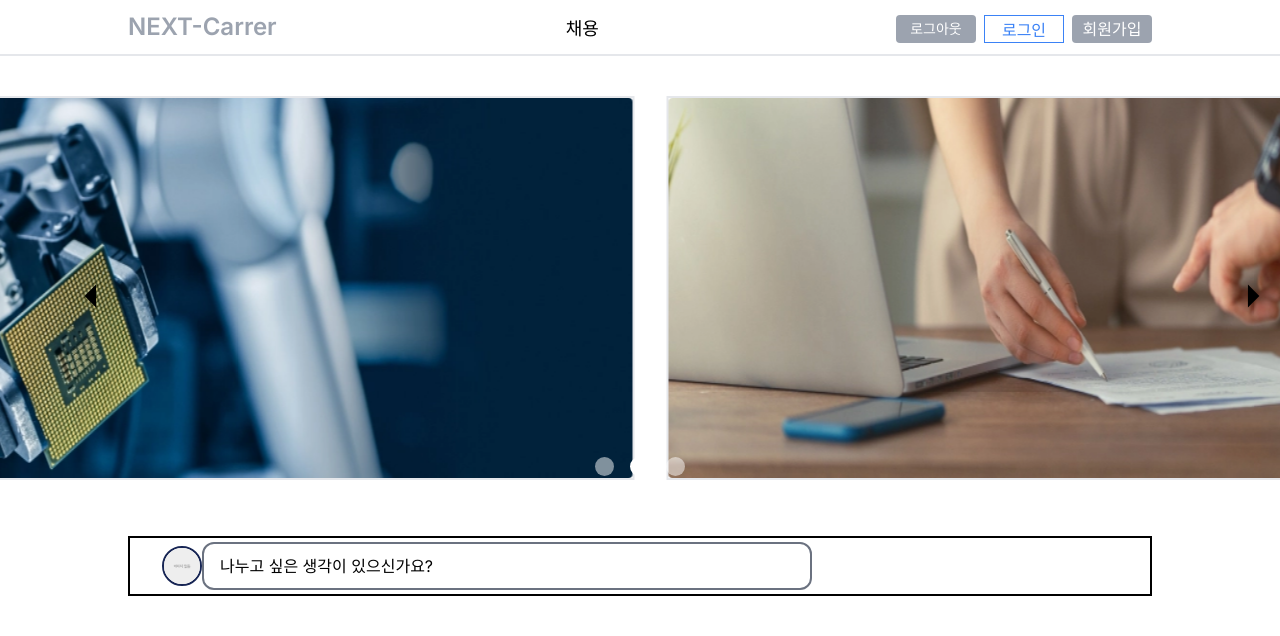
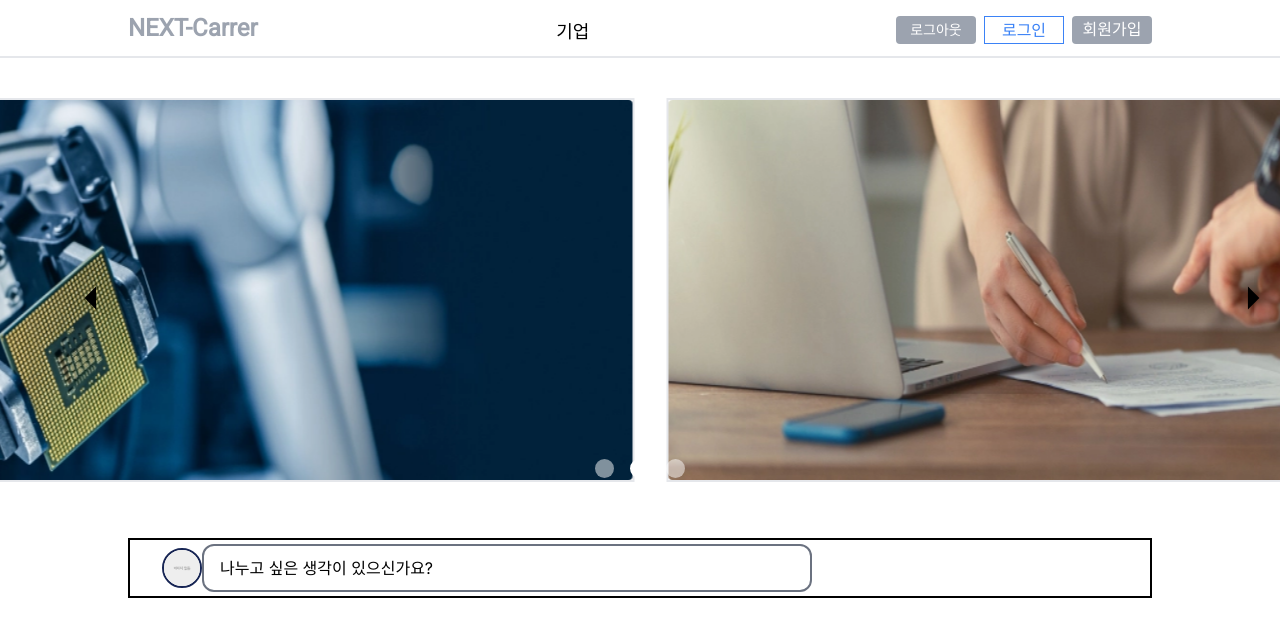
Before and after one commit to junyoungNA/NEXT-Carrer, a Next.js app in the folder client/: page / in a window 1280 px wide. Shown: the top 636 px of the page. Built offline with nearby package versions, Linux system fonts and the light colour scheme; no server answers.

Commit message:
구글 폰트 추가하기 폰트 클래스 네임을 합치기 위해 cls.ts 생성

```diff
--- a/client/app/components/Navbar/NavItem.tsx
+++ b/client/app/components/Navbar/NavItem.tsx
@@ -1,8 +1,9 @@
 import React from 'react'
 
-const NavItem = () => {
+const NavItem:React.FC<{}> = () => {
     return (
-        <div>
+        <div className='font-roboto'>
+            폰트 테스트하기
         </div>
     )
 }
--- a/client/app/components/Navbar/Navbar.tsx
+++ b/client/app/components/Navbar/Navbar.tsx
@@ -1,16 +1,16 @@
 import Link from "next/link";
 import React from "react";
-import axios from "axios";
+import NavItem from "./NavItem";
 
 const Navbar: React.FC<{}> = () => {
   return (
-    <header className="z-10 flex items-center w-[100vw] px-5 bg-white border-b-2 border-t-1 h-14">
-      <nav className="flex justify-between w-[1024px] m-auto">
+    <header className= 'relative w-full bg-white border-b-2 font-roboto'>
+      <nav className="z-10 flex items-center justify-between m-auto w-[1024px] h-14">
       <span className="text-2xl font-semibold text-gray-400">
         <Link href="/">NEXT-Carrer</Link>
       </span>
       <div className="flex ">
-        <Link href={'/companyList'} className="w-20 px-2 pt-1 mr-2 text-lg text-center h-7">채용</Link>
+        <Link href={'/companyList'} className="w-20 px-2 pt-1 mr-2 text-lg text-center h-7">기업</Link>
       </div>
         <aside className="flex pt-1">
           <button className="w-20 px-2 mr-2 text-sm text-center text-white bg-gray-400 rounded h-7">
--- a/client/app/globals.css
+++ b/client/app/globals.css
@@ -1,6 +1,7 @@
 @tailwind base;
 @tailwind components;
 @tailwind utilities;
+/* @import url('https://fonts.googleapis.com/css2?family=Roboto:wght@300;400;500&display=swap'); */
 
   /* 사용자 정의 CSS */
     /* 스크롤바를 숨기기 위해 ::-webkit-scrollbar를 사용합니다. */
--- a/client/app/layout.tsx
+++ b/client/app/layout.tsx
@@ -1,9 +1,22 @@
 import "./globals.css";
 import type { Metadata } from "next";
-import { Inter } from "next/font/google";
+import { Inter, } from "next/font/google";
 import Navbar from "./components/Navbar/Navbar";
 import { AuthProvider } from "./context/auth";
-import axios from './util/api/axios';
+import { Roboto, Noto_Sans_KR } from "next/font/google"; // Roboto와 한글 NotoSans를 사용합니다.
+import { cls } from "./util/cls";
+const notoSansKr = Noto_Sans_KR({
+  // preload: true, 기본값
+  subsets: ["latin"], // 또는 preload: false
+  weight: ["100", "400", "700", "900"], // 가변 폰트가 아닌 경우, 사용할 fontWeight 배열
+});
+
+const roboto = Roboto({
+  subsets: ["latin"], // preload에 사용할 subsets입니다.
+  weight: ["100", "400", ],
+  variable: "--roboto", // CSS 변수 방식으로 스타일을 지정할 경우에 사용합니다.
+});
+
 
 const inter = Inter({ subsets: ["latin"] });
 
@@ -11,7 +24,6 @@ export const metadata: Metadata = {
   title: "Create Next App",
   description: "Generated by create next app",
 };
-
 
 export default function RootLayout({
   children,
@@ -21,9 +33,9 @@ export default function RootLayout({
 {
   return (
     <html lang="en">
-        <body className={inter.className}>
+        <body className={`${cls(inter.className , notoSansKr.className, roboto.variable)}`}>
           <AuthProvider>
-            <Navbar/>
+            <Navbar />
             {children}
           </AuthProvider>
         </body>
--- /dev/null
+++ b/client/app/util/cls.ts
@@ -0,0 +1,4 @@
+//tailwind 클래스 네임 합치기 위한 함수
+export const cls = (...classnames: string[]) => {
+    return classnames.join(" ");
+};
--- a/client/tailwind.config.js
+++ b/client/tailwind.config.js
@@ -1,3 +1,4 @@
+
 /** @type {import('tailwindcss').Config} */
 module.exports = {
   content: [
@@ -12,6 +13,9 @@ module.exports = {
         'gradient-conic':
           'conic-gradient(from 180deg at 50% 50%, var(--tw-gradient-stops))',
       },
+      fontFamily: {
+        roboto: ["var(--roboto)"]
+      }
     },
   },
   plugins: [],
```
Lines whose indentation alone changed are shown as unchanged.
